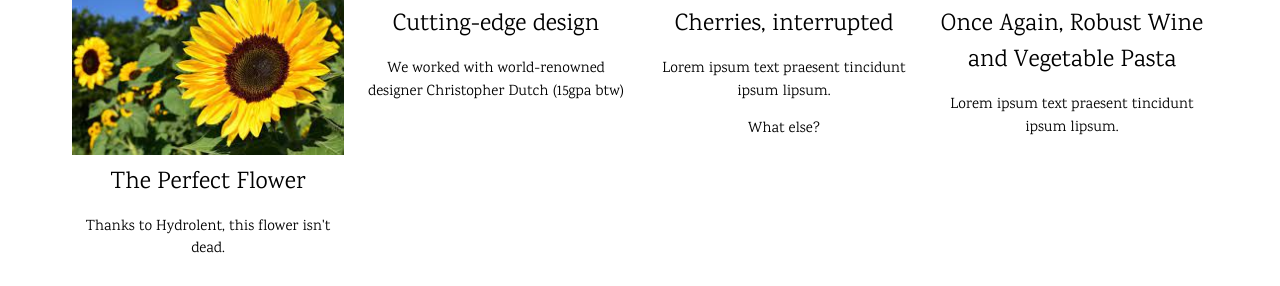
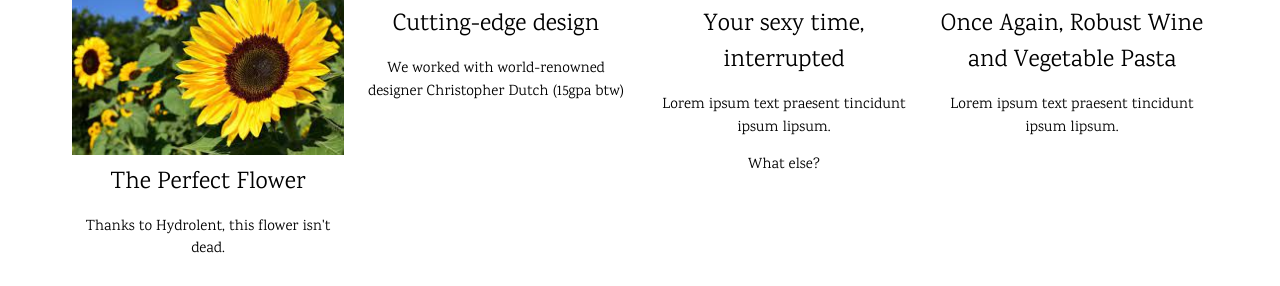
Before and after one commit to Hydrolent/hydrolent.github.io, a plain HTML site: page index.html in a window 1280 px wide. Shown: the part 150-436 px from the top of the page. Drawn offline with nearby package versions, Linux system fonts and the light colour scheme.

Commit message:
Update index.html

```diff
--- a/index.html
+++ b/index.html
@@ -45,7 +45,7 @@ body,h1,h2,h3,h4,h5,h6 {font-family: "Karma", sans-serif}
     </div>
     <div class="w3-quarter">
       <img src="/w3images/cherries.jpg" alt="Cherries" style="width:100%">
-      <h3>Cherries, interrupted</h3>
+      <h3>Your sexy time, interrupted</h3>
       <p>Lorem ipsum text praesent tincidunt ipsum lipsum.</p>
       <p>What else?</p>
     </div>
```
